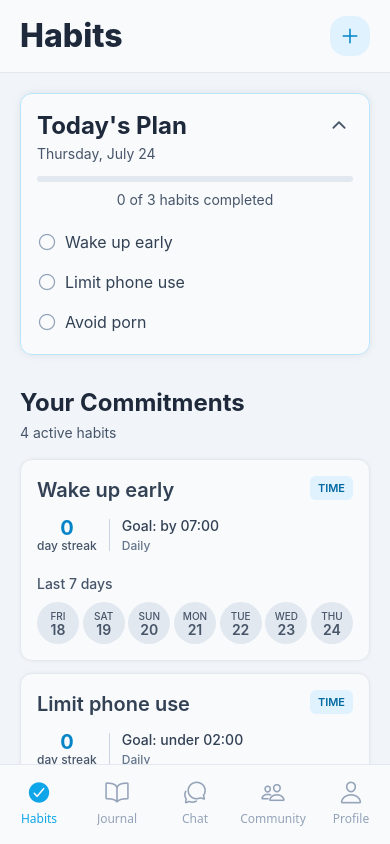
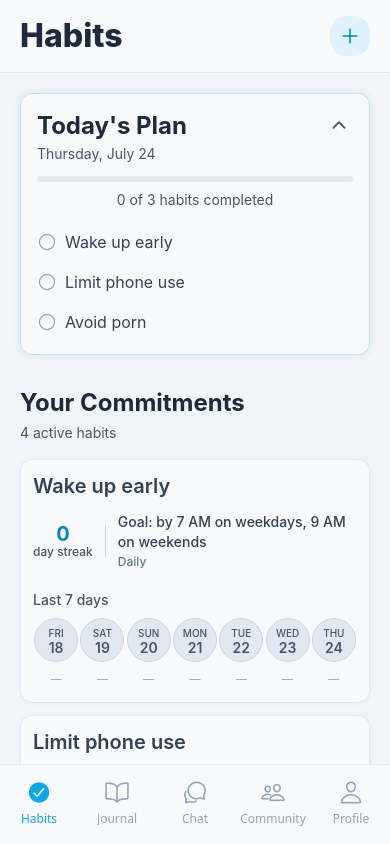
Before and after one commit to gabeliss/mindmend, a React Native app in the folder app/: screen /Habits in a window 390 px wide. Built offline with nearby package versions, Linux system fonts and the light colour scheme.

Commit message:
wake up early and limit phone mock habit cards looking good

```diff
--- a/app/src/components/habits/DayCircle.tsx
+++ b/app/src/components/habits/DayCircle.tsx
@@ -1,15 +1,17 @@
 import React from 'react';
 import { View, Text, TouchableOpacity, StyleSheet } from 'react-native';
 import { Colors, Typography, Spacing, BorderRadius } from '../../lib/design-system';
-import { HabitEvent } from '../../types/habits';
+import { Habit, HabitEvent } from '../../types/habits';
+import { formatTime } from '../../utils/habitUtils';
 
 interface DayCircleProps {
   date: Date;
   event?: HabitEvent;
+  habit: Habit;
   onPress: (date: Date) => void;
 }
 
-export default function DayCircle({ date, event, onPress }: DayCircleProps) {
+export default function DayCircle({ date, event, habit, onPress }: DayCircleProps) {
   const dayOfWeek = date.toLocaleDateString('en-US', { weekday: 'short' }).toLowerCase();
   const dayOfMonth = date.getDate();
 
@@ -28,14 +30,112 @@ export default function DayCircle({ date, event, onPress }: DayCircleProps) {
     }
   };
 
+  const getCircleBorderColor = (): string => {
+    if (!event) return Colors.neutral[300];
+
+    switch (event.status) {
+      case 'completed':
+        return Colors.success[600];
+      case 'failed':
+        return Colors.alert[600];
+      case 'skipped':
+        return Colors.warning[600];
+      default:
+        return Colors.neutral[300];
+    }
+  };
+
   const getTextColor = (): string => {
     if (!event || event.status === 'not_marked') return Colors.neutral[600];
     return Colors.neutral[50];
   };
 
+  const getValueBackgroundColor = (): string => {
+    if (!event) return Colors.neutral[100];
+
+    switch (event.status) {
+      case 'completed':
+        return Colors.success[100];
+      case 'failed':
+        return Colors.alert[100];
+      case 'skipped':
+        return Colors.warning[100];
+      default:
+        return Colors.neutral[100];
+    }
+  };
+
+  const getValueBorderColor = (): string => {
+    if (!event) return Colors.neutral[200];
+
+    switch (event.status) {
+      case 'completed':
+        return Colors.success[300];
+      case 'failed':
+        return Colors.alert[300];
+      case 'skipped':
+        return Colors.warning[300];
+      default:
+        return Colors.neutral[200];
+    }
+  };
+
+  const getValueTextColor = (): string => {
+    if (!event) return Colors.neutral[700];
+
+    switch (event.status) {
+      case 'completed':
+        return Colors.success[700];
+      case 'failed':
+        return Colors.alert[700];
+      case 'skipped':
+        return Colors.warning[700];
+      default:
+        return Colors.neutral[700];
+    }
+  };
+
+  const getValueText = (): { main: string; suffix?: string } | null => {
+    // For time-based habits, show the actual time if available
+    if (habit.type === 'time_based' && event?.value !== undefined) {
+      if (habit.comparison_type === 'time_of_day') {
+        // Wake-up time: show time with AM suffix (KEEP THE DIFFERENTIATION!)
+        const timeStr = formatTime(event.value);
+        return { main: timeStr, suffix: 'AM' };
+      } else {
+        // Duration: show as hours and minutes (KEEP THE h/m FORMAT!)
+        const hours = Math.floor(event.value);
+        const minutes = Math.round((event.value - hours) * 60);
+        if (hours === 0) {
+          return { main: `${minutes}m` };
+        } else if (minutes === 0) {
+          return { main: `${hours}h` };
+        } else {
+          return { main: `${hours}h ${minutes}m` };
+        }
+      }
+    }
+
+    // For count-based habits, show the count
+    if (habit.type === 'count_based' && event?.value !== undefined) {
+      return { main: `${event.value}` };
+    }
+
+    return null;
+  };
+
+  const valueText = getValueText();
+
   return (
+    <View style={styles.dayContainer}>
       <TouchableOpacity
-      style={[styles.container, { backgroundColor: getStatusColor() }]}
+        style={[
+          styles.container,
+          {
+            backgroundColor: getStatusColor(),
+            borderColor: getCircleBorderColor()
+          }
+        ]}
         onPress={() => onPress(date)}
         activeOpacity={0.7}
       >
@@ -46,16 +146,53 @@ export default function DayCircle({ date, event, onPress }: DayCircleProps) {
           {dayOfMonth}
         </Text>
       </TouchableOpacity>
+
+      {valueText ? (
+        <View style={[
+          styles.valueContainer,
+          {
+            backgroundColor: getValueBackgroundColor(),
+            borderColor: getValueBorderColor()
+          }
+        ]}>
+          <View style={styles.valueTextContainer}>
+            <Text style={[
+              styles.valueText,
+              { color: getValueTextColor() }
+            ]}>
+              {valueText.main}
+            </Text>
+            {valueText.suffix && (
+              <Text style={[
+                styles.suffixText,
+                { color: getValueTextColor() }
+              ]}>
+                {valueText.suffix}
+              </Text>
+            )}
+          </View>
+        </View>
+      ) : (
+        <View style={styles.placeholderContainer}>
+          <Text style={styles.placeholderText}>—</Text>
+        </View>
+      )}
+    </View>
   );
 }
 
 const styles = StyleSheet.create({
+  dayContainer: {
+    alignItems: 'center',
+    flex: 1, // Allow equal distribution of space
+  },
   container: {
-    width: 42,
-    height: 42,
-    borderRadius: 21,
+    width: 44,
+    height: 44,
+    borderRadius: 22,
     justifyContent: 'center',
     alignItems: 'center',
+    borderWidth: 1.5,
   },
   dayOfWeek: {
     ...Typography.caption,
@@ -67,6 +204,53 @@ const styles = StyleSheet.create({
     ...Typography.caption,
     fontSize: 14,
     fontWeight: '600',
-    marginTop: -2,
+    marginTop: -1,
+  },
+  valueContainer: {
+    borderRadius: BorderRadius.sm,
+    paddingHorizontal: 4,
+    paddingVertical: 2,
+    marginTop: 6,
+    borderWidth: 0.5,
+    minWidth: 32,
+    maxWidth: 55, // Allow more width for "1h 18m" and "6:54 AM"
+  },
+  valueTextContainer: {
+    flexDirection: 'row',
+    alignItems: 'baseline',
+    justifyContent: 'center',
+  },
+  valueText: {
+    ...Typography.caption,
+    fontSize: 9, // Smaller font to fit better
+    fontWeight: '600',
+    textAlign: 'center',
+  },
+  suffixText: {
+    ...Typography.caption,
+    fontSize: 7, // Very small AM suffix
+    fontWeight: '500',
+    textAlign: 'center',
+    marginLeft: 1,
+    opacity: 0.8,
+  },
+  placeholderContainer: {
+    borderRadius: BorderRadius.sm,
+    paddingHorizontal: 8,
+    paddingVertical: 3,
+    marginTop: 6,
+    minWidth: 42,
+    backgroundColor: 'transparent',
+  },
+  placeholderText: {
+    ...Typography.caption,
+    fontSize: 11,
+    fontWeight: '400',
+    textAlign: 'center',
+    color: Colors.neutral[400],
+  },
+  spacer: {
+    height: 20, // Match the height of valueContainer + margins
+    marginTop: 6,
   },
 });
--- a/app/src/components/habits/HabitCard.tsx
+++ b/app/src/components/habits/HabitCard.tsx
@@ -1,5 +1,5 @@
 import React from 'react';
-import { View, Text, StyleSheet, ScrollView } from 'react-native';
+import { View, Text, StyleSheet } from 'react-native';
 import { Colors, Typography, Spacing, BorderRadius, Shadows } from '../../lib/design-system';
 import { Habit, HabitEvent } from '../../types/habits';
 import DayCircle from './DayCircle';
@@ -23,7 +23,12 @@ export default function HabitCard({ habit, events, onDayPress }: HabitCardProps)
   };
 
   const getEventForDate = (date: Date): HabitEvent | undefined => {
-    const dateString = date.toISOString().split('T')[0];
+    // Use local timezone date string to avoid timezone issues
+    const year = date.getFullYear();
+    const month = String(date.getMonth() + 1).padStart(2, '0');
+    const day = String(date.getDate()).padStart(2, '0');
+    const dateString = `${year}-${month}-${day}`;
+
     return events.find(event => event.date === dateString);
   };
 
@@ -61,13 +66,6 @@ export default function HabitCard({ habit, events, onDayPress }: HabitCardProps)
       <View style={styles.header}>
         <View style={styles.titleRow}>
           <Text style={styles.habitName}>{habit.name}</Text>
-          <View style={styles.typeIndicator}>
-            <Text style={styles.typeText}>
-              {habit.type === 'time_since' ? 'avoid' :
-               habit.type === 'count_based' ? 'count' :
-               habit.type === 'time_based' ? 'time' : 'binary'}
-            </Text>
-          </View>
         </View>
 
         <HabitStats habit={habit} currentStreak={currentStreak} />
@@ -81,6 +79,7 @@ export default function HabitCard({ habit, events, onDayPress }: HabitCardProps)
               key={index}
               date={date}
               event={getEventForDate(date)}
+              habit={habit}
               onPress={(date) => onDayPress(date, habit)}
             />
           ))}
@@ -94,7 +93,7 @@ const styles = StyleSheet.create({
   container: {
     backgroundColor: Colors.neutral[50],
     borderRadius: BorderRadius.lg,
-    padding: Spacing.lg,
+    padding: Spacing.md,
     marginBottom: Spacing.md,
     ...Shadows.sm,
     borderWidth: 1,
@@ -114,19 +113,6 @@ const styles = StyleSheet.create({
     flex: 1,
     marginRight: Spacing.sm,
   },
-  typeIndicator: {
-    backgroundColor: Colors.primary[100],
-    paddingHorizontal: Spacing.sm,
-    paddingVertical: 4,
-    borderRadius: BorderRadius.sm,
-  },
-  typeText: {
-    ...Typography.caption,
-    color: Colors.primary[700],
-    fontSize: 11,
-    fontWeight: '600',
-    textTransform: 'uppercase',
-  },
   calendarSection: {
     marginTop: Spacing.sm,
   },
@@ -138,7 +124,6 @@ const styles = StyleSheet.create({
   },
   daysContainer: {
     flexDirection: 'row',
-    justifyContent: 'space-between',
-    alignItems: 'center',
+    alignItems: 'flex-start',
   },
 });
--- a/app/src/components/habits/HabitStats.tsx
+++ b/app/src/components/habits/HabitStats.tsx
@@ -2,6 +2,20 @@ import React from 'react';
 import { View, Text, StyleSheet } from 'react-native';
 import { Colors, Typography, Spacing } from '../../lib/design-system';
 import { Habit } from '../../types/habits';
+
+const formatTimeToAMPM = (timeString?: string): string => {
+  if (!timeString) return '';
+
+  const [hours, minutes] = timeString.split(':').map(Number);
+  const ampm = hours >= 12 ? 'PM' : 'AM';
+  const displayHours = hours > 12 ? hours - 12 : hours === 0 ? 12 : hours;
+
+  if (minutes === 0) {
+    return `${displayHours} ${ampm}`;
+  }
+
+  return `${displayHours}:${minutes.toString().padStart(2, '0')} ${ampm}`;
+};
 
 interface HabitStatsProps {
   habit: Habit;
@@ -13,9 +27,29 @@ export default function HabitStats({ habit, currentStreak }: HabitStatsProps) {
     switch (habit.type) {
       case 'time_based':
         if (habit.comparison_type === 'time_of_day') {
-          return `Goal: by ${habit.goal_time}`;
+          // Check if there are different weekend goals
+          if (habit.goal_times_by_day && (habit.goal_times_by_day.Sat || habit.goal_times_by_day.Sun)) {
+            const weekdayGoal = formatTimeToAMPM(habit.goal_time);
+            const weekendGoal = formatTimeToAMPM(habit.goal_times_by_day.Sat || habit.goal_times_by_day.Sun);
+            return `Goal: by ${weekdayGoal} on weekdays, ${weekendGoal} on weekends`;
+          }
+          return `Goal: by ${formatTimeToAMPM(habit.goal_time)}`;
         } else {
-          return `Goal: under ${habit.goal_time}`;
+          // Duration goal: format as "under 2 hrs/day" or "under 2.5 hrs/day"
+          const goalHours = parseFloat(habit.goal_time?.replace(':', '.') || '0');
+          const wholeHours = Math.floor(goalHours);
+          const minutes = Math.round((goalHours - wholeHours) * 60);
+
+          let goalText;
+          if (minutes === 0) {
+            goalText = `${wholeHours} hr${wholeHours !== 1 ? 's' : ''}`;
+          } else if (minutes === 30) {
+            goalText = `${wholeHours}.5 hrs`;
+          } else {
+            goalText = `${wholeHours}h ${minutes}m`;
+          }
+
+          return `Goal: under ${goalText}/day`;
         }
       case 'count_based':
         return `Goal: ${habit.goal_count} pages`;
--- a/app/src/data/mockData.ts
+++ b/app/src/data/mockData.ts
@@ -78,17 +78,17 @@ export const mockHabitEvents: HabitEvent[] = [
     created_at: "2025-08-02T09:40:00Z",
     updated_at: "2025-08-02T09:40:00Z"
   },
-  {
-    id: "event8",
-    habit_id: "habit_wake_up",
-    user_id: "user_1",
-    date: "2025-08-03",
-    value: 6.5, // 6:30 AM
-    status: "completed",
-    note: "Early bird catches the worm!",
-    created_at: "2025-08-03T07:00:00Z",
-    updated_at: "2025-08-03T07:00:00Z"
-  },
+  // {
+  //   id: "event8",
+  //   habit_id: "habit_wake_up",
+  //   user_id: "user_1",
+  //   date: "2025-08-03",
+  //   value: 6.5, // 6:30 AM
+  //   status: "completed",
+  //   note: "Early bird catches the worm!",
+  //   created_at: "2025-08-03T07:00:00Z",
+  //   updated_at: "2025-08-03T07:00:00Z"
+  // },
   {
     id: "event9",
     habit_id: "habit_wake_up",
@@ -157,18 +157,18 @@ export const mockHabitEvents: HabitEvent[] = [
     created_at: "2025-08-02T22:00:00Z",
     updated_at: "2025-08-02T22:00:00Z"
   },
-  {
-    id: "event13",
-    habit_id: "habit_screen_time",
-    user_id: "user_1",
-    date: "2025-08-03",
-    value: 1.5,
-    score: 1,
-    status: "completed",
-    note: "Great focus day!",
-    created_at: "2025-08-03T22:00:00Z",
-    updated_at: "2025-08-03T22:00:00Z"
-  },
+  // {
+  //   id: "event13",
+  //   habit_id: "habit_screen_time",
+  //   user_id: "user_1",
+  //   date: "2025-08-03",
+  //   value: 1.5,
+  //   score: 1,
+  //   status: "completed",
+  //   note: "Great focus day!",
+  //   created_at: "2025-08-03T22:00:00Z",
+  //   updated_at: "2025-08-03T22:00:00Z"
+  // },
   {
     id: "event14",
     habit_id: "habit_screen_time",
```
Lines whose indentation alone changed are shown as unchanged.
